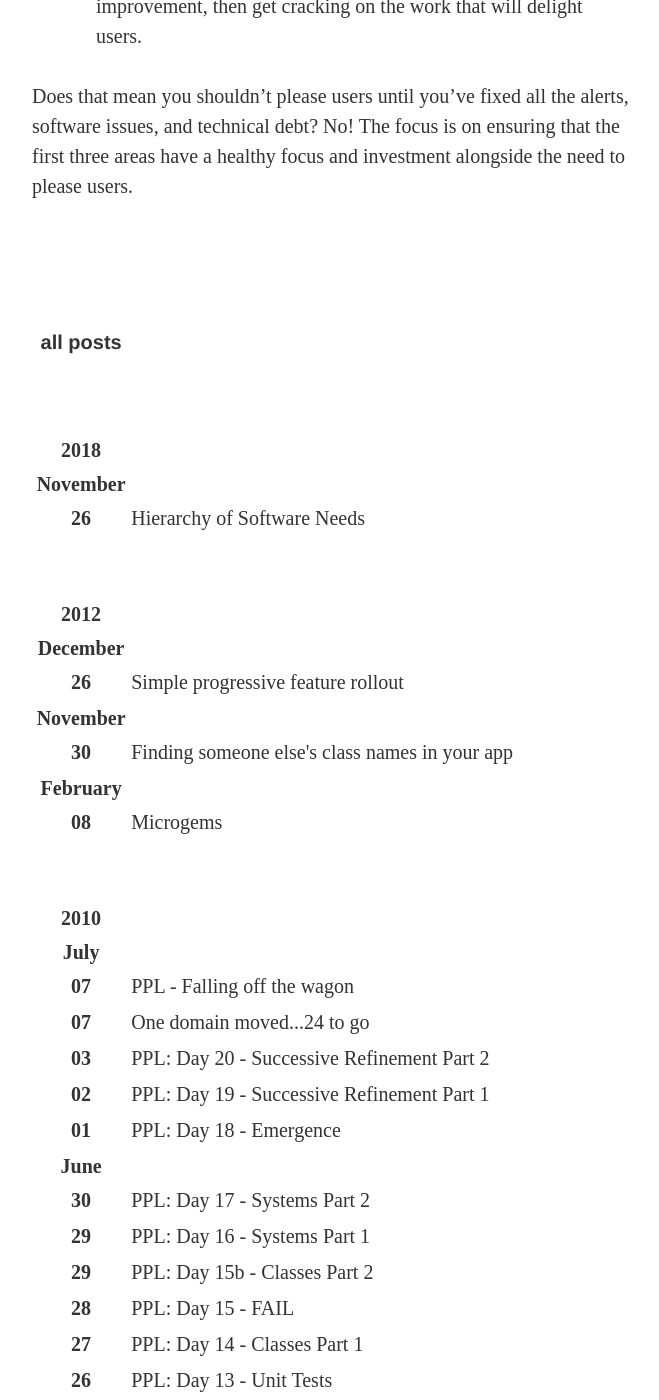
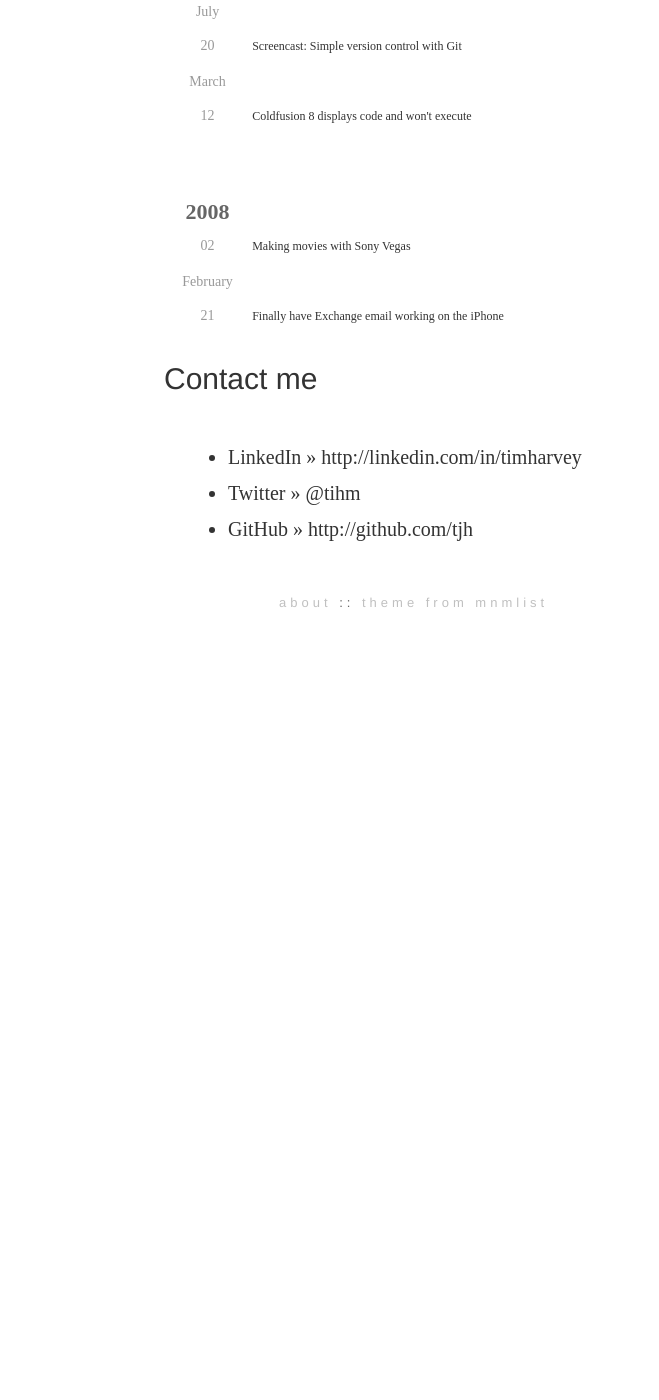
Before and after one commit to tjh/tjh.github.io, a Jekyll site: the page built from index.html, in a window 1280 px wide and 1400 px high, scrolled down 11821 px. Shown: the whole window, without its empty margins (40-699 px from the left). Built offline with Jekyll 4.4.1, drawn with Linux system fonts in a browser that asks for light colours; after the commit the page ends 12451 px from its top, so only the background shows below that; some of the changed text lies outside the part shown.

Commit message:
Small style tweaks
* Move LinkedIn ahead of other social links. It's more relevant to me
  these days and I check it more frequently.

* Center the content and allow it to be a bit wider. Makes for a much
  better experience on large screens.

* Fix syntax errors in the CSS. While the "arc" classes don't appear
  to be used, the missing single quotes caused errors when I wanted
  to put my tweaks at the end of the file.

```diff
--- a/index.html
+++ b/index.html
@@ -55,7 +55,7 @@
 
   <h2>Contact me</h1>
   <ul class="contacts">
+    <li><span>LinkedIn</span> &raquo; <a href="http://linkedin.com/in/timharvey/">http://linkedin.com/in/timharvey</a></li>
     <li><span>Twitter</span> &raquo; <a href="http://twitter.com/tihm/">@tihm</a></li>
     <li><span>GitHub</span> &raquo; <a href="http://github.com/tjh">http://github.com/tjh</a></li>
-    <li><span>LinkedIn</span> &raquo; <a href="http://linkedin.com/in/timharvey/">http://linkedin.com/in/timharvey</a></li>
   </ul>
--- a/stylesheets/screen.css
+++ b/stylesheets/screen.css
@@ -44,8 +44,7 @@
 li{line-height: 30px; padding: 6px 0 0 0;}
 
 
-#content {min-width: 20em; max-width: 30em;
-	margin-top:60px; margin-left:64px; margin-right:14px; margin-bottom:0px;}
+#content {margin-top:60px; margin-left:64px; margin-right:14px; margin-bottom:0px;}
 .entry a:link {color: #303030; text-decoration: none; border-width: 0 0 1px 0; border-style: none none solid none; border-color: #C0C0C0;}
 .entry a:visited {color: #303030; text-decoration: none; border-width: 0 0 1px 0; border-style: none none solid none; border-color: #C0C0C0;}
 .entry a:hover {color: #999; border-width: 0 0 1px 0; border-style: none none solid none; border-color: #C0C0C0; text-decoration: none;}
@@ -59,10 +58,16 @@
 
 
 #arc {float: right; width:530px; overflow: hidden; margin-top:0px; margin-left:14px; margin-right:14px; margin-bottom:24px;}
-.arc p{color:#666; font-family: 'Verdana, sans-serif; font-size: 12px; font-weight: normal !important;}
+.arc p{color:#666; font-family: 'Verdana, sans-serif'; font-size: 12px; font-weight: normal !important;}
 
-.year th{color:#666; font-family: Verdana, sans-serif; font-size: 22px; font-weight: bold;}
-.arctitle {color:#666; font-family: 'Verdana, sans-serif; font-size: 12px; font-weight: normal;}
-.arctitle th {color:#999; font-family: 'Verdana, sans-serif; font-size: 14px; font-weight: normal;}
-.arc2 {color:#999; font-family: 'Helvetica, sans-serif; font-size: 12px; font-weight: normal !important;}
-.arc2 th {color:#999; font-family: 'Helvetica, sans-serif; font-size: 12px; font-weight: normal !important;}
+.year th{color:#666; font-family: 'Verdana, sans-serif'; font-size: 22px; font-weight: bold;}
+.archive {color:#666; font-family: 'Verdana, sans-serif'; font-size: 12px; font-weight: normal;}
+.archive th {color:#999; font-family: 'Verdana, sans-serif'; font-size: 14px; font-weight: normal;}
+.arc2 {color:#999; font-family: 'Helvetica, sans-serif'; font-size: 12px; font-weight: normal !important;}
+.arc2 th {color:#999; font-family: 'Helvetica, sans-serif'; font-size: 12px; font-weight: normal !important;}
+
+
+/*
+ * Edits made by Tim Harvey
+ */
+#container {min-width: 20em; max-width: 50em; margin: 0 auto 0 auto;}
```
